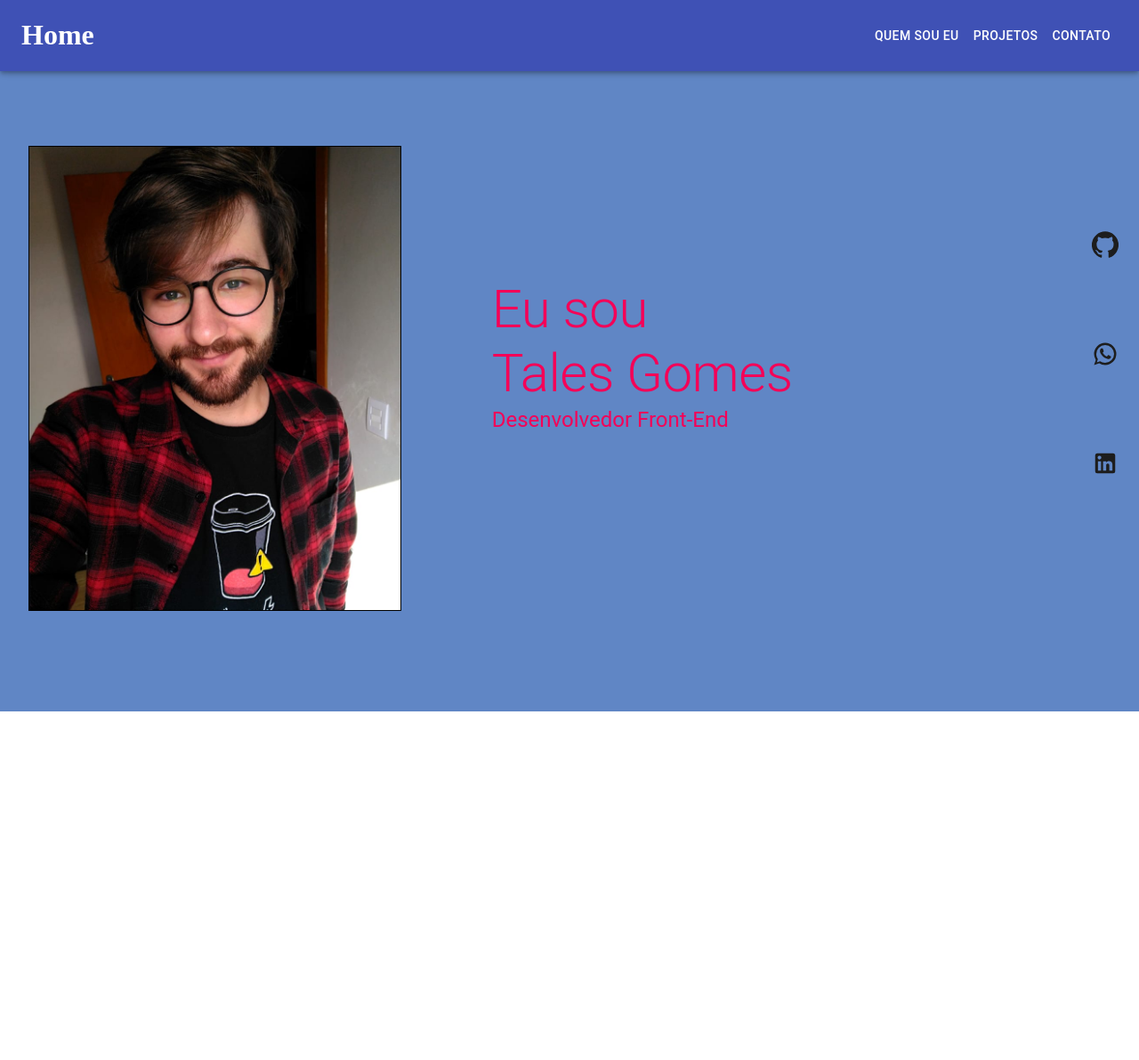
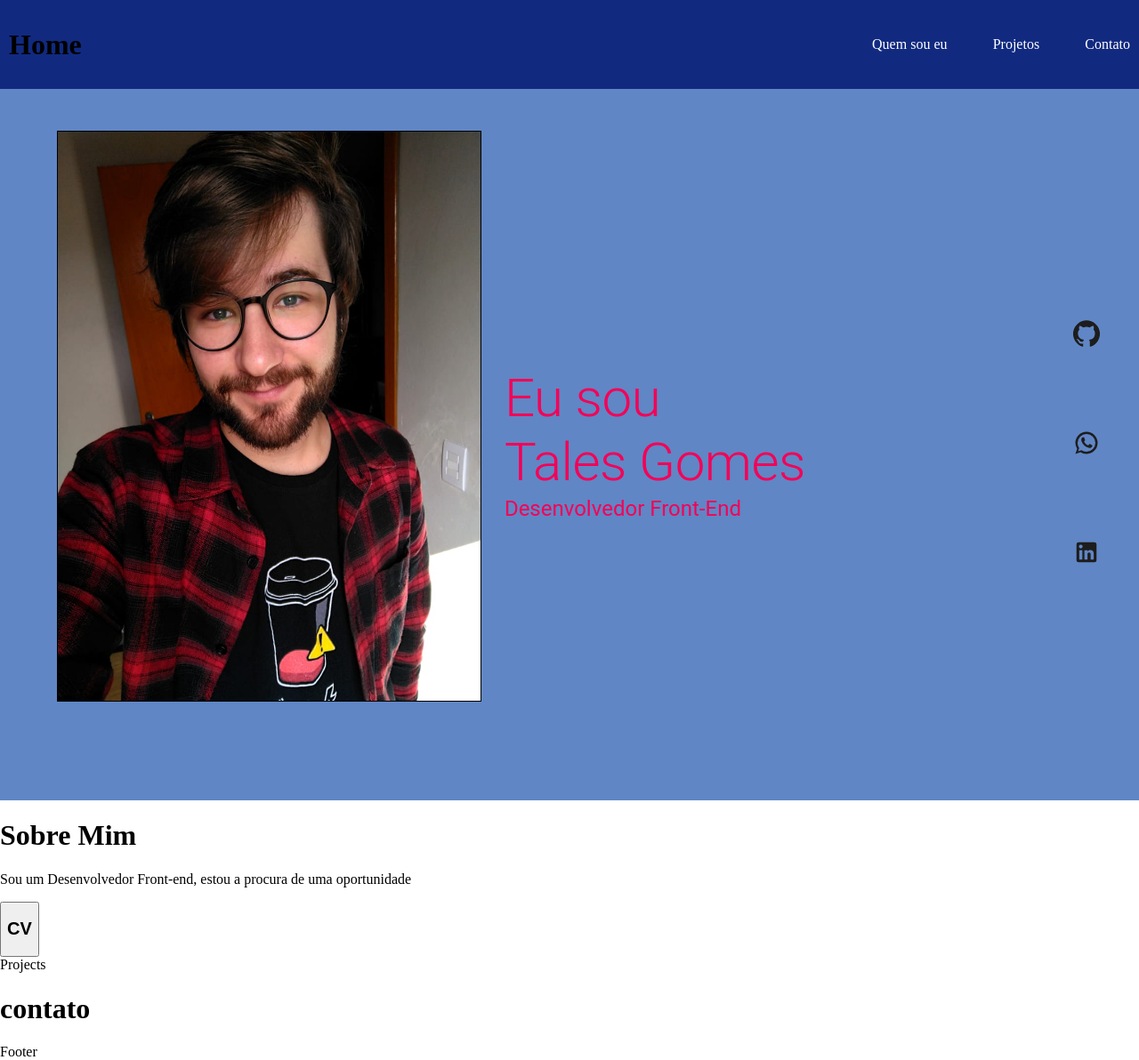
Before and after one commit to talessgomes/git-munoz, a React (Create React App) app in the folder portfolio/: page / in a window 1280 px wide. Shown: the whole page at 89% size. Before the commit the page ends 800 px from the top, so only its background shows below. Built offline with nearby package versions, Linux system fonts and the light colour scheme.

Commit message:
atualizado-portfolio

```diff
--- a/portfolio/src/App.js
+++ b/portfolio/src/App.js
@@ -7,12 +7,12 @@ import { BrowserRouter } from "react-router-dom";
 
 const App = () => {
   return (
-    <ThemeProvider theme={theme}>
+    <div>
       <BrowserRouter>
+      <Header/>
       <Router/>
-      <Header/>
       </BrowserRouter>
-    </ThemeProvider>
+    </div>
   );
 }
 
--- a/portfolio/src/Components/Header/Header.js
+++ b/portfolio/src/Components/Header/Header.js
@@ -1,40 +1,38 @@
 import React from "react";
-import {StyledToolbar} from "./index"
-import Button from '@material-ui/core/Button';
-import { AppBar } from "@material-ui/core";
-import { goToAboutMe, goToContact, goToHome, goToProjetcs } from "../../Route/Coordinator";
-import { useHistory } from "react-router";
+import {HeaderContainer,
+  SpanContainer
+} from "./index"
+import { goToAboutMe, goToContact, goToMain, goToProjetcs } from "../../Route/Coordinator";
+import { useHistory} from "react-router";
 
 export const  Header = () => {
   const history = useHistory()
   return (
-    <AppBar>
-      <StyledToolbar color={"third"} position="static">
-      <h1 onClick={() => goToHome(history)}>Home</h1>
+    <HeaderContainer>
+      <h1 onClick={() => goToMain(history)}>Home</h1>
       <div>
-        <Button
+        <SpanContainer
         onClick={() => goToAboutMe(history)}
          variant="text"
           color="inherit"
           >
             Quem sou eu
-            </Button>
-            <Button
+            </SpanContainer>
+            <SpanContainer
             onClick={() => goToProjetcs(history)}
          variant="text"
          color="inherit"
           >
             Projetos
-            </Button>
-            <Button
+            </SpanContainer>
+            <SpanContainer
             onClick={() => goToContact(history)}
          variant="text"
          color="inherit"
           >
             Contato
-            </Button>
+            </SpanContainer>
       </div>
-    </StyledToolbar>
-    </AppBar>
+    </HeaderContainer>
   );
 }
--- a/portfolio/src/Components/Header/index.js
+++ b/portfolio/src/Components/Header/index.js
@@ -1,20 +1,19 @@
 import styled from "styled-components";
-import Toolbar from '@material-ui/core/Toolbar'
+import Button from '@material-ui/core/Button';
 
 export const HeaderContainer = styled.div`
    display: flex;
    align-items: center;
    justify-content: space-between;
    flex-direction: row;
-   padding: 14px;
-   background-color: "primary";
-   height: 60px;
+   position: sticky;
+   padding: 10px;
+   background-color: #112A80;
+   height: 10vh;
 `
 
 
-export const StyledToolbar = styled(Toolbar)`
-    display: flex;
-    flex-direction: row;
-    justify-content: space-between;
-    position: sticky;
+export const SpanContainer = styled.span`
+   color: white;
+   margin-left: 4vw;
 `
--- a/portfolio/src/Pages/AboutMe/AboutMe.js
+++ b/portfolio/src/Pages/AboutMe/AboutMe.js
@@ -1,10 +1,11 @@
 import React from "react";
-
+import cv from "../../img/_Currículo.pdf"
 export const AboutMe = () => {
   return (
     <div>
-      AboutMe
-
+      <h1>Sobre Mim</h1>
+      <p>Sou um Desenvolvedor Front-end, estou a procura de uma oportunidade</p>
+      <button src={cv} target="_blank"><h2>CV</h2></button>
     </div>
   );
 }
--- a/portfolio/src/Pages/Contact/Contact.js
+++ b/portfolio/src/Pages/Contact/Contact.js
@@ -3,15 +3,7 @@ import React from "react";
 export const Contact = () => {
   return (
     <div>
-      Contact
-      Contact
-      Contact
-      Contact
-      ContactContact
-      Contact
-      Contact
-      Contact
-      Contact
+      <h1>contato</h1>
 
     </div>
   );
--- a/portfolio/src/Pages/Home/Home.js
+++ b/portfolio/src/Pages/Home/Home.js
@@ -3,6 +3,7 @@ import { PerfilImage, HomeContainter,TextContainer, IconeContainer } from "./ind
 import imagem from "../../img/tales.jpg"
 import { Typography } from "@material-ui/core";
 import { GitHub, WhatsApp, LinkedIn } from "@material-ui/icons";
+import { Header } from "../../Components/Header/Header";
 
 
 export const Home = () => {
--- a/portfolio/src/Pages/Home/index.js
+++ b/portfolio/src/Pages/Home/index.js
@@ -10,18 +10,21 @@ export const HomeContainter = styled.div`
 `
 
 export const PerfilImage = styled.img`
-   height: 521px;
-   max-width: 498px;
-   margin: 50px 32px 0;
+   height: 80%;
+   min-width: 20%;
+   margin-left: 5%;
+   margin-bottom: 5%;
+   position: relative;
    border: 1px solid black;
 `
 
 export const TextContainer = styled.div`
    display: flex;
    flex-direction: column;
+   position: relative;
    text-align: center;
    align-items: flex-start;
-   margin-left: 70px;
+   margin-left: 2%;
    width: 50vw;
 `
 
@@ -29,10 +32,10 @@ export const IconeContainer = styled.div`
    display: flex;
    flex-direction: column;
    justify-content: space-between;
-   align-items: flex-end;
+   align-items: center;
    position: relative;
    height: 35vh;
-   width: 5vw;
+   width: 10%;
    a{
     text-decoration:none;
     color: ${('#1d1d1d')};
--- a/portfolio/src/Pages/Main/Main.js
+++ b/portfolio/src/Pages/Main/Main.js
@@ -1,9 +1,18 @@
 import React from "react";
+import { Home } from "../Home/Home";
+import { AboutMe } from "../AboutMe/AboutMe";
+import { Projects } from "../Projects/Projects";
+import { Contact } from "../Contact/Contact";
+import {Footer} from "../../Components/Footer/Footer"
 
 export const Main = () => {
   return (
     <div>
-      Main
+      <Home/>
+      <AboutMe/>
+      <Projects/>
+      <Contact/>
+      <Footer/>
     </div>
   );
 }
--- a/portfolio/src/Route/Coordinator.js
+++ b/portfolio/src/Route/Coordinator.js
@@ -1,13 +1,13 @@
+export const goToMain = (history) => {
+    history.push("/")
+}
+
 export const goToHome = (history) => {
-    history.push("/")
+    history.push("/Página-inicial")
 }
 
 export const goToAboutMe = (history) => {
     history.push("/sobre-mim")
-}
-
-export const goToMain = (history) => {
-    history.push("/educacao")
 }
 
 export const goToProjetcs = (history) => {
--- a/portfolio/src/Route/Router.js
+++ b/portfolio/src/Route/Router.js
@@ -1,22 +1,22 @@
 import React from "react";
 import {Switch, Route} from "react-router-dom";
 import {Home} from "../Pages/Home/Home"
-import {AboutMe} from "../Pages/AboutMe/AboutMe"
 import {Main} from "../Pages/Main/Main";
 import {Projects} from "../Pages/Projects/Projects";
 import { Contact } from "../Pages/Contact/Contact";
+import { AboutMe } from "../Pages/AboutMe/AboutMe";
 
 export const Router = () => {
     return (
         <Switch>
-            <Route exact path="/">
-                <Home />
+            <Route exact path={"/"}>
+                <Main/>
+            </Route>
+            <Route exact path={"/Página-inicial"}>
+                <Home/>
             </Route>
             <Route exact path={"/sobre-mim"}>
                 <AboutMe/>
-            </Route>
-            <Route exact path={"/educacao"}>
-                <Main/>
             </Route>
             <Route exact path={"/meus-projetos"}>
                 <Projects/>
```
Also changed, not shown: portfolio/src/Pages/Projects/index.js (+9 -0 lines), 1 other file (tests, documents, lock files or other folders).
